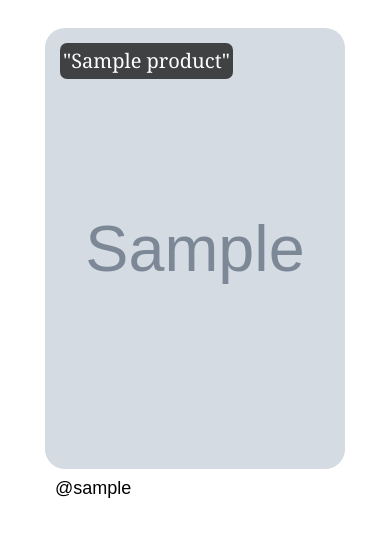
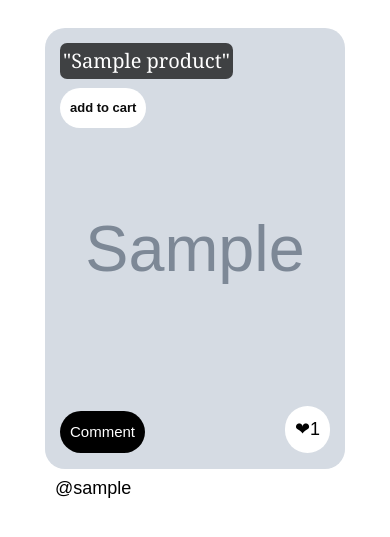
Before and after one commit to sarahrosehumenik/creative_marketplace, a Django app: page /products/ in a window 390 px wide. Shown: the part 56-593 px from the top of the page. Run offline with Django 4.2, Linux system fonts and the light colour scheme; a user stored in the database is signed in; tables that the repository leaves empty hold one stand-in row (values such as "Sample post"); grey boxes marked "Sample" are stand-in pictures; some libraries are stand-ins or nearby versions.

Commit message:
remove button hover for mobile

```diff
--- a/main_app/static/css/style.css
+++ b/main_app/static/css/style.css
@@ -156,6 +156,8 @@ display: block;
   padding:10px;
   font-size: 18px;
 }
+
+
 
 /* product list page and base html ^ */
 
@@ -837,7 +839,21 @@ width: 100%;
   margin: 5vh auto;
   line-break: auto;
 }
+@media (max-width: 650px) {
+  .cart-btn {
+    display: block;
+  }
+  .comment-btn {
+    display:block;
+  }
+  .like-btn {
+    display: block;
+  }
+  .liked {
+    display: block;
+  }
 
+}
 @media (min-width: 768px) {
 nav {
   background-color: white;
@@ -867,4 +883,7 @@ nav {
   background-color: black;
 }
 
+
+
+
 }
```
